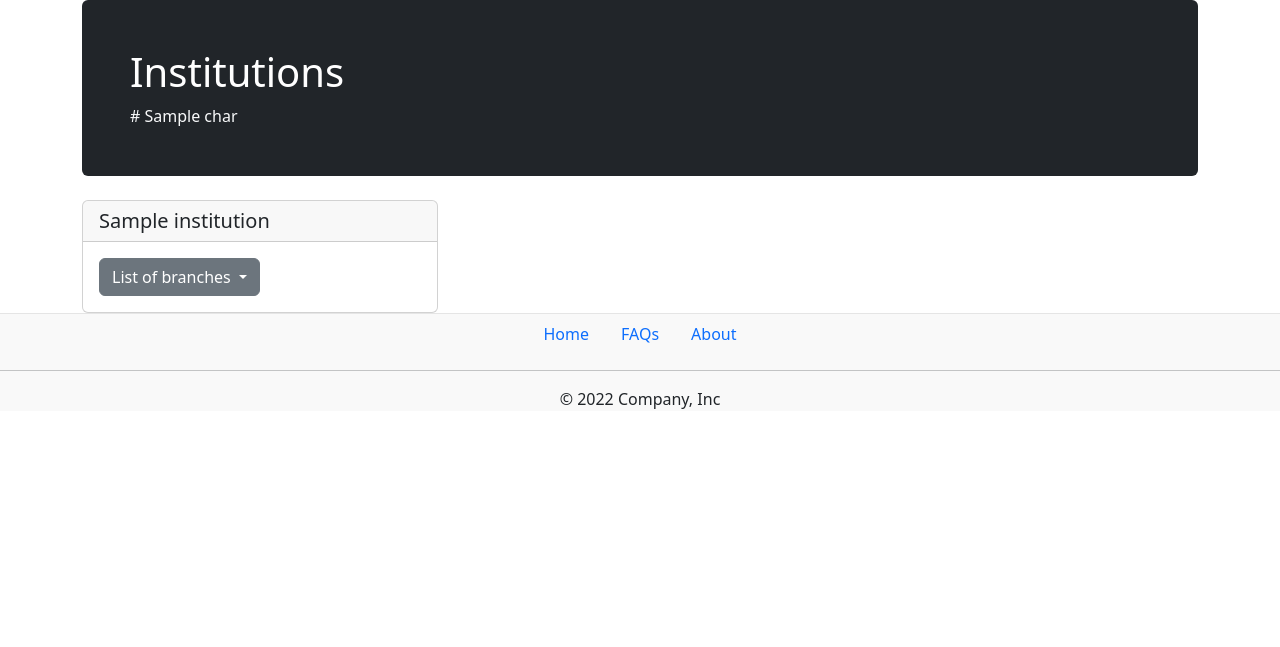
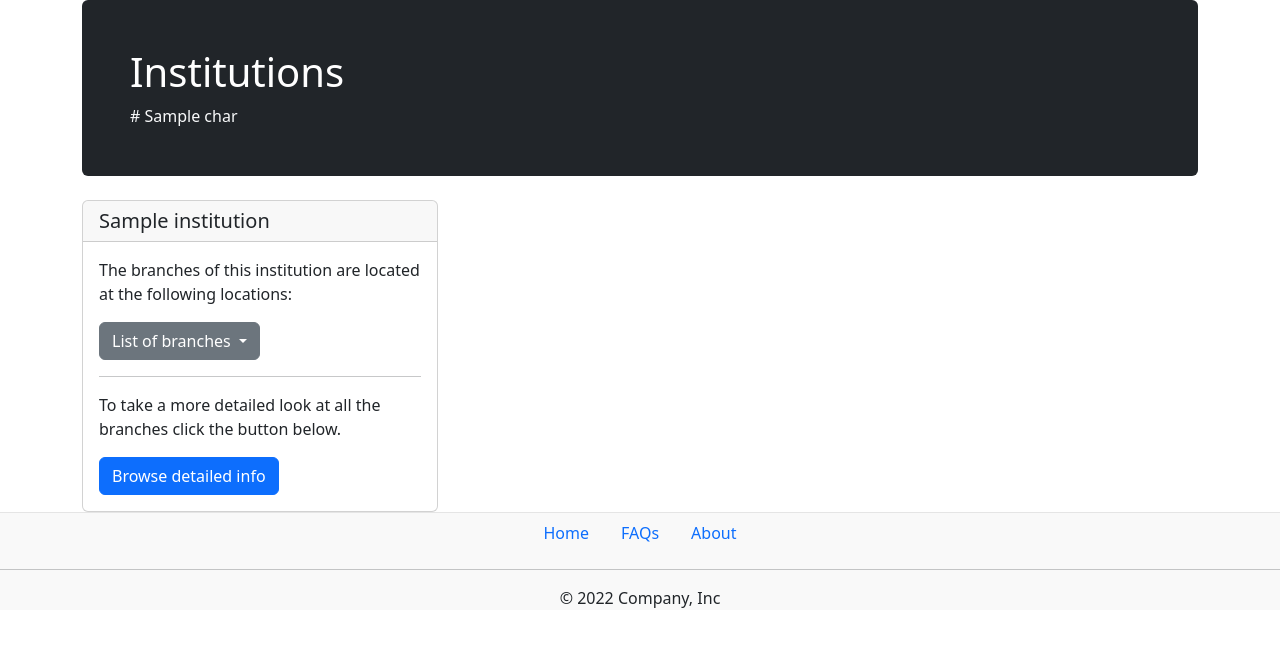
Before and after one commit to Akbermet1/electronic_queue, a Django app: template templates/institution/list_institutions.html in a window 1280 px wide. Shown: the part 56-703 px from the top of the page. Run offline with Django 4.2, Linux system fonts and the light colour scheme; the template is opened without the code that fills it: most values are stand-ins (such as "Sample title", 1, 10 or a date in 2020).

Commit message:
list_institutions.html: added a button to cards of institutions with a working link

```diff
--- a/templates/institution/list_institutions.html
+++ b/templates/institution/list_institutions.html
@@ -17,6 +17,7 @@
       <div class="card">
           <h5 class="card-header">{{ institution.name }}</h5>
           <div class="card-body">
+            <p class="card-text">The branches of this institution are located at the following locations: </p>
             <div class="dropdown">
               <button class="btn btn-secondary dropdown-toggle" type="button" data-bs-toggle="dropdown" aria-expanded="false">
                 List of branches
@@ -31,11 +32,14 @@
               {% endfor %}
               </ul>
             </div>
+            <hr>
+            <p class="card-text">To take a more detailed look at all the branches click the button below.</p>
+            <a href="{% url 'list-branches-of-institution' institution.institution_id %}" class="btn btn-primary">Browse detailed info</a>
           </div>
       </div>
     </div>
   {% endfor %}
+
   </div>
 
-
 {% endblock %}
```
Lines whose indentation alone changed are shown as unchanged.
